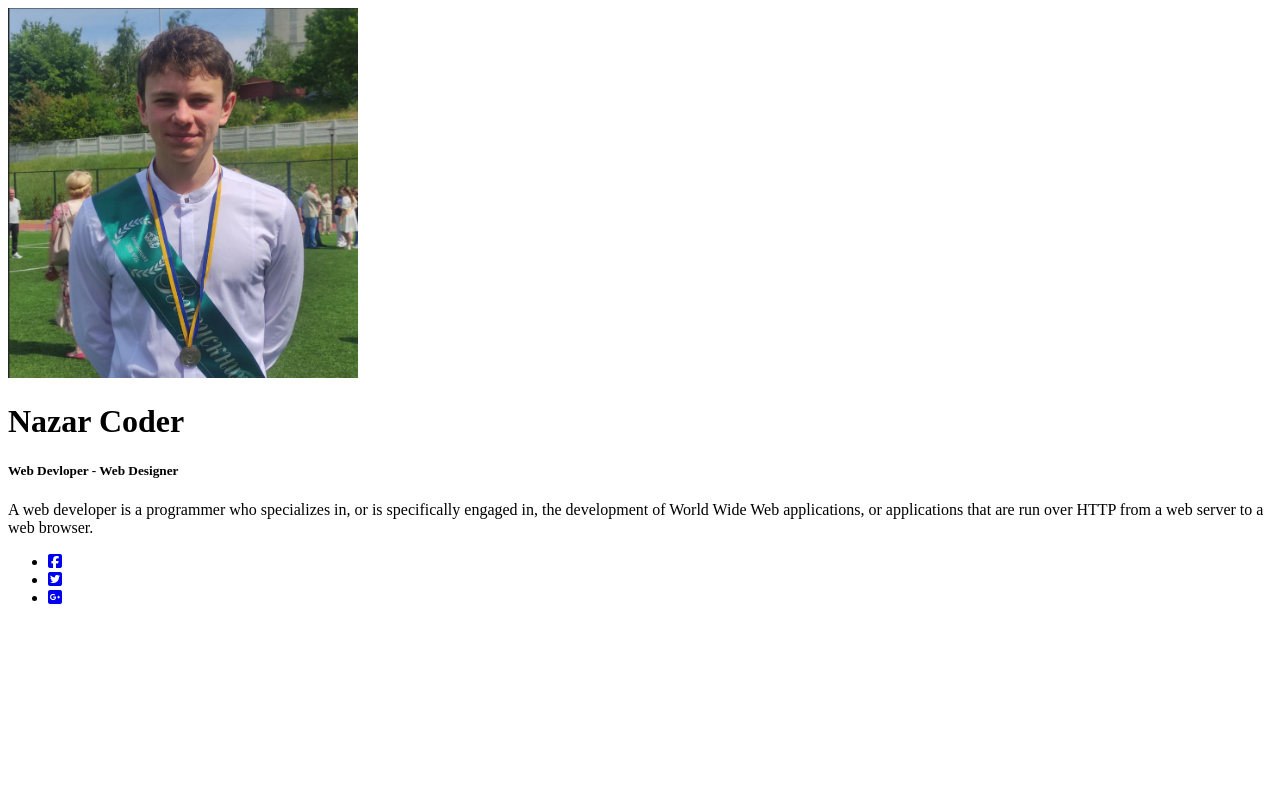
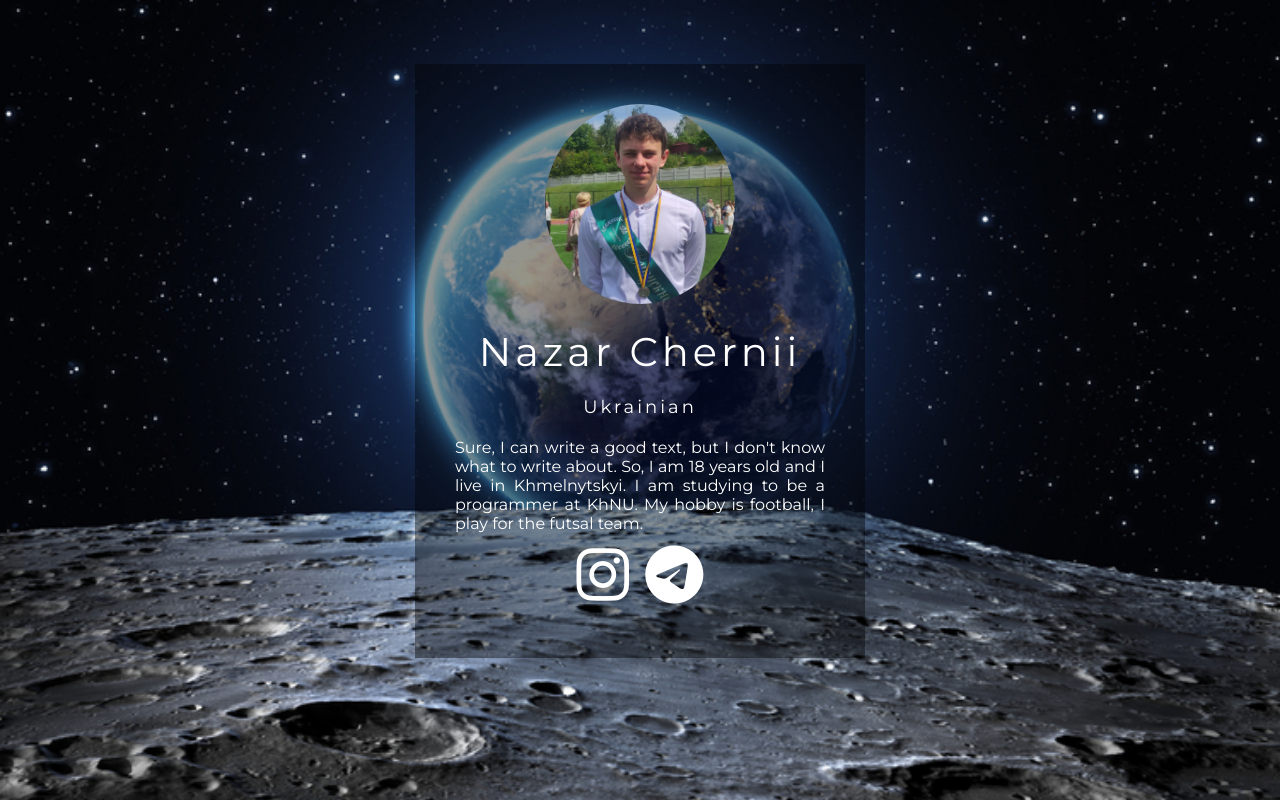
Before and after one commit to CherniiNazar/pr1.task2, a plain HTML site: page index.html in a window 1280 px wide. Drawn offline with Linux system fonts and the light colour scheme.

Commit message:
First commit

```diff
--- /dev/null
+++ b/css/styles.css
@@ -0,0 +1,72 @@
+* {
+    /* Стилі для всіх елементів сторінки */
+    margin: 0;
+    padding: 0;
+    box-sizing: border-box;
+    font-family: 'Montserrat', sans-serif;
+}
+body{
+    margin: 0;
+    padding: 0;
+    /* background: url(../img/64.jpg) no-repeat;;        */
+    background-image: url(../img/64.jpg);
+    background-repeat: no-repeat;
+    background-size: cover;
+}
+.box {
+    width: 450px;
+    background: rgba(0, 0, 0, 0.418);
+    padding: 40px;
+    text-align: center;
+    margin: auto;
+    margin-top: 5%;
+    color: white;
+    font-family: 'Century Gothic', sans-serif;
+}
+
+.box-img {
+    border-radius: 100%;
+    width: 190px;
+    height: 200px;
+}
+
+.box h1 {
+    font-size: 40px;
+    letter-spacing: 4px;
+    font-weight: 100;
+    margin-top: 20px;
+}
+
+.box h5 {
+    font-size: 18px;
+    letter-spacing: 3px;
+    font-weight: 100;
+    margin: 20px 0;
+}
+
+.box p {
+    text-align: justify;
+}
+
+ul {
+    margin: 0;
+    padding: 0;
+}
+
+.box li {
+    display: inline-block;
+    margin: 6px;
+    list-style: none;
+}
+
+.box li a {
+    color: white;
+    text-decoration: none;
+    font-size: 60px;
+    transition: all ease-in-out 250ms;
+}
+
+.box li a:hover {
+    color: #b9b9b9;
+}
+/* #b9b9b9; */
--- a/index.html
+++ b/index.html
@@ -3,43 +3,39 @@
   <head>
     <meta charset="utf-8" />
     <script src="https://use.fontawesome.com/d1341f9b7a.js"></script>
-    <link rel="stylesheet" href="style.css" />
+    <link rel="stylesheet" href="css/styles.css" />
     <title>Personal WebSite</title>
     <link
       href="https://fonts.googleapis.com/css2?family=Montserrat:wght
 @400;600&display=swap"
       rel="stylesheet"
     />
-    <link rel="stylesheet" href="style.css" />
   </head>
   <body>
     <div class="box">
       <img
+        class="box-img"
         src="img\photo_2024-02-24_13-31-04.jpg"
-        alt=""
-        class="box-img"
-        width="350"
+        alt="my photo"
+        width="340"
         height="370"
       />
-      <h1>Nazar Coder</h1>
-      <h5>Web Devloper - Web Designer</h5>
+      <h1>Nazar Chernii</h1>
+      <h5>Ukrainian</h5>
       <p>
-        A web developer is a programmer who specializes in, or is specifically
-        engaged in, the development of World Wide Web applications, or
-        applications that are run over HTTP from a web server to a web browser.
+        Sure, I can write a good text, but I don't know what to write about. So, I
+        am 18 years old and I live in Khmelnytskyi. I am studying to be a
+        programmer at KhNU. My hobby is football, I play for the futsal team.
       </p>
       <ul>
         <li>
-          <a href="#"
-            ><i class="fa fa-facebook-square" ariahidden="true"></i
+          <a href="https://www.instagram.com/_n_chrn_/"
+            ><i class="fa fa-instagram" ariahidden="true"></i
           ></a>
         </li>
         <li>
-          <a href="#"><i class="fa fa-twitter-square" ariahidden="true"></i></a>
-        </li>
-        <li>
-          <a href="#"
-            ><i class="fa fa-google-plus-square" aria-hidden="true"></i
+          <a href="https://t.me/ukr_hokage"
+            ><i class="fa fa-telegram" ariahidden="true"></i
           ></a>
         </li>
       </ul>
```
Also changed, not shown: img/64.jpg (added).
